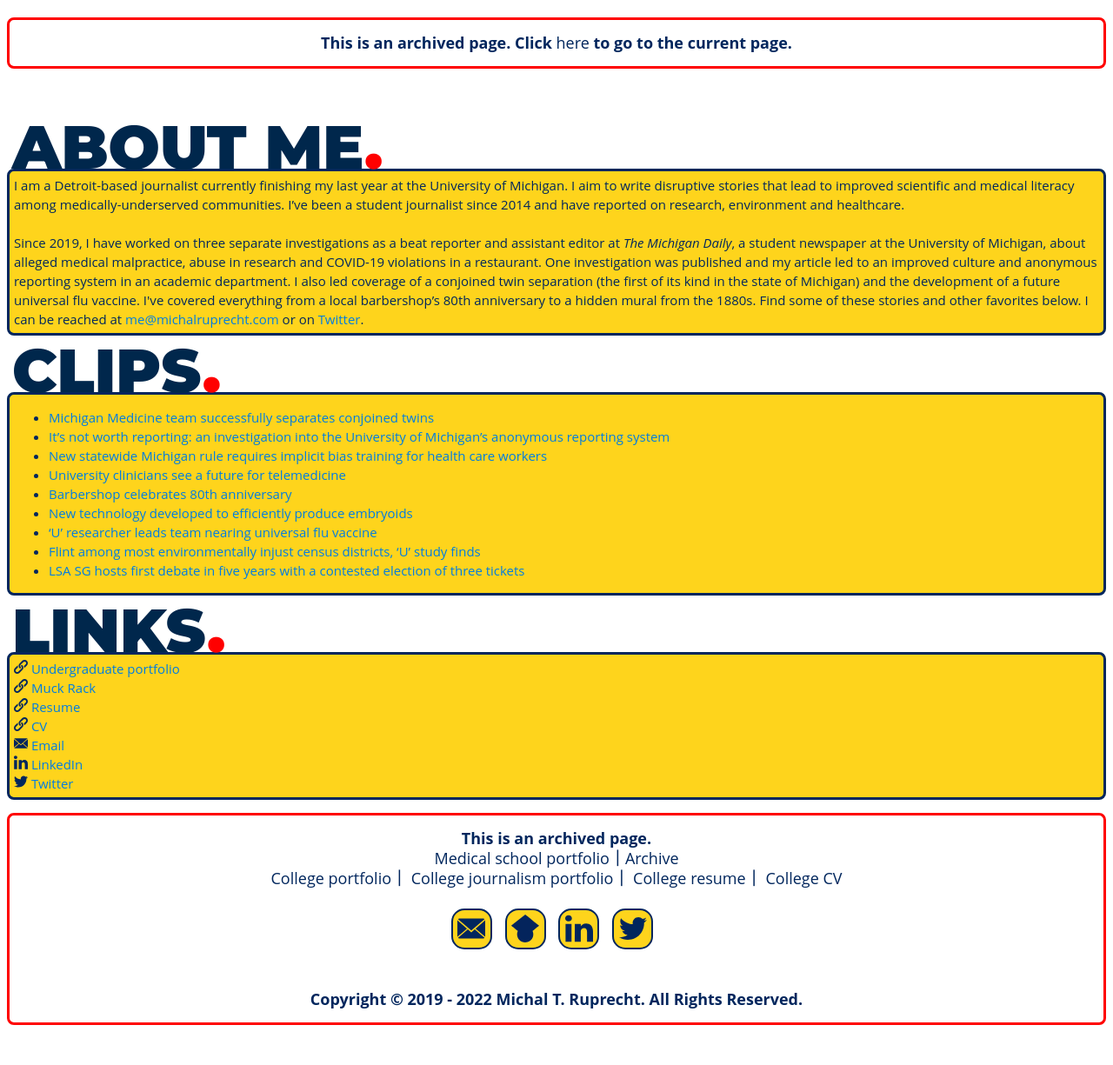
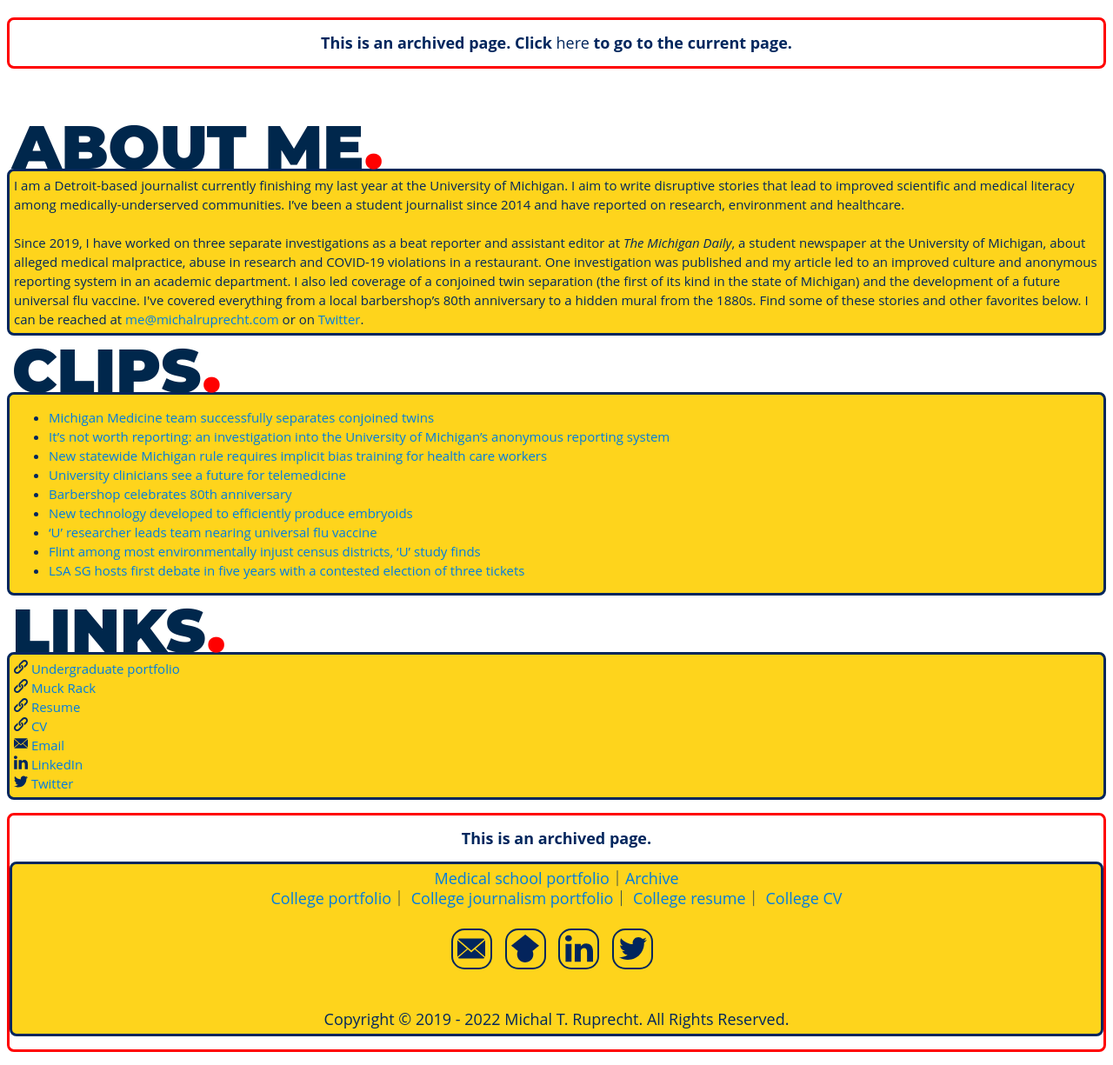
Before and after one commit to MichalRuprecht/michalruprecht.github.io, a Jekyll site: the page built from pages/undergrad/journalism.html, in a window 1280 px wide. Shown: the whole page at 87% size. Built offline with Jekyll 4.4.1, drawn with Linux system fonts in a browser that asks for light colours; before the commit the page ends 1194 px from its top, so only the background shows below that.

Commit message:
Update undergrad.html

```diff
--- a/_layouts/undergrad.html
+++ b/_layouts/undergrad.html
@@ -37,10 +37,11 @@
 			<footer>
         <div class="footer">
           <div class="archive">
-						<h3>
-              <center>
-                <big>
-									This is an archived page.<br>
+						<h3><center><big>This is an archived page.
+						</big></center></h3>
+
+					<div class="college">
+						<h3><center><big>
 									<a href="http://med.michalruprecht.com/">Medical school portfolio</a>｜<a href="http://michalruprecht.com/pages/archive">Archive</a>
 									<br>
                   <a href="http://undergrad.michalruprecht.com/">College portfolio</a>｜
```
